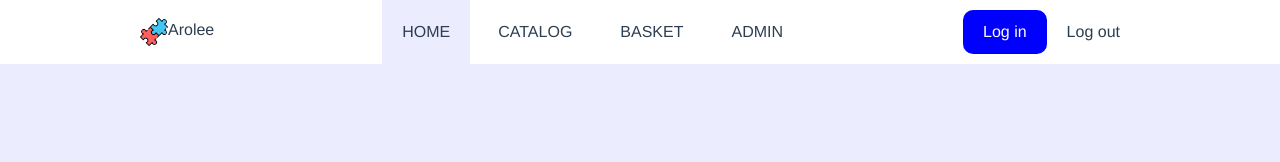
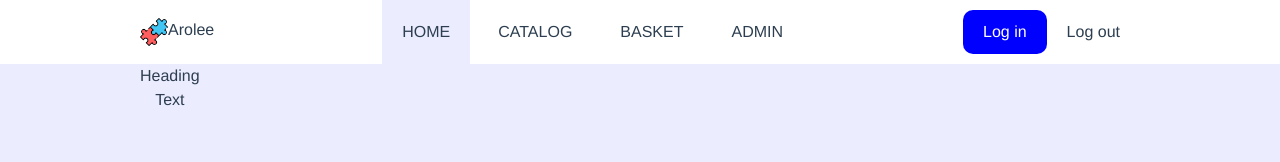
Before and after one commit to nutelabezgmo222/toyShop_FE, a Vue app: page / in a window 1280 px wide. Shown: the top 162 px of the page. Built offline with nearby package versions, Linux system fonts and the light colour scheme.

Commit message:
main: hotfix missing padding

```diff
--- a/src/App.vue
+++ b/src/App.vue
@@ -1,5 +1,5 @@
 <template>
-  <div class="wrapper">
+  <div class="wrapper pt-16">
     <Header :links="navigation" />
     <main>
       <router-view />
```
